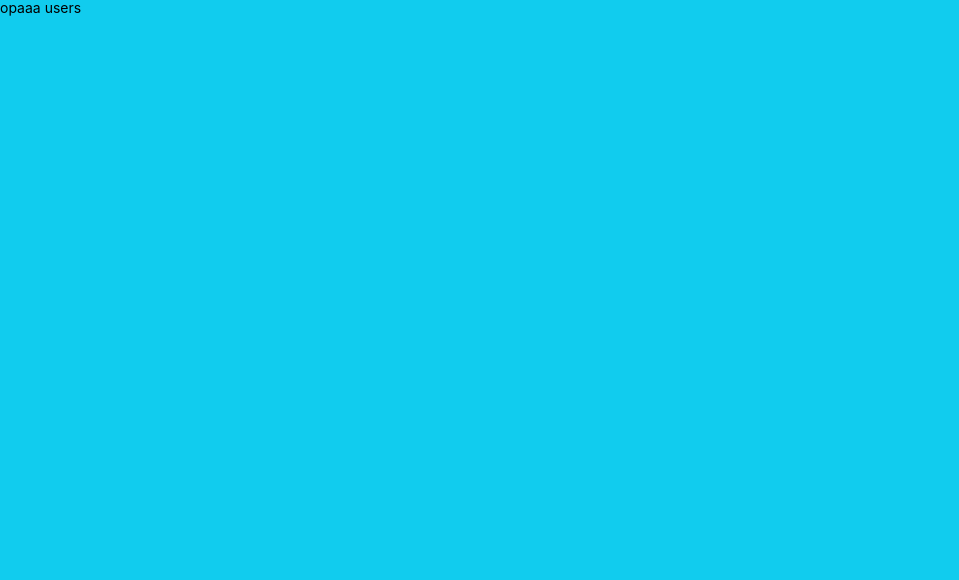
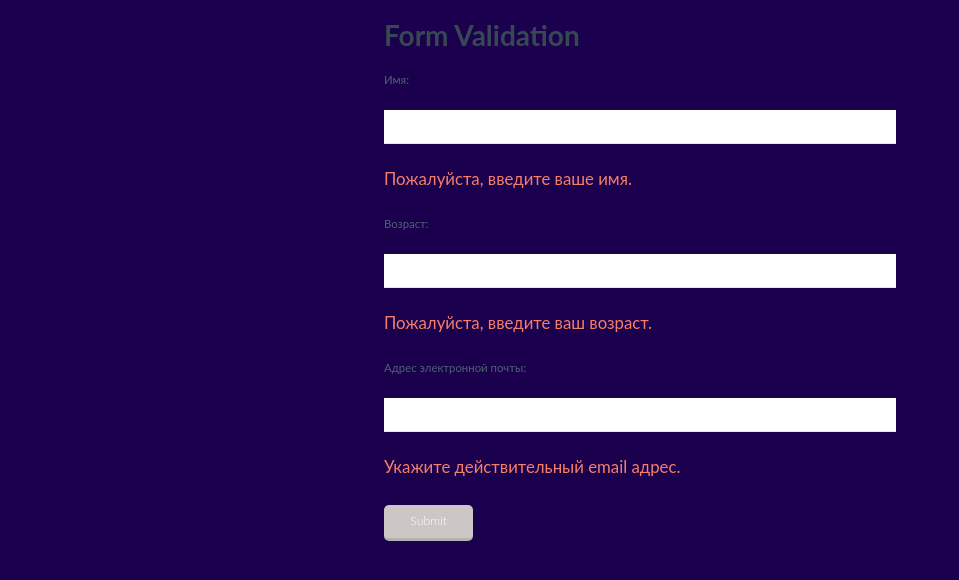
Before and after one commit to Zmhan-github/css-boilerplate, a website built with webpack: page src/pages/users/users.html in a window 1280 px wide. Shown: the whole page, without its empty margins (0-959 px from the left). Built offline with nearby package versions, Linux system fonts and the light colour scheme.

Commit message:
added Vue Falidation

```diff
--- a/package.json
+++ b/package.json
@@ -43,6 +43,7 @@
     "mini-css-extract-plugin": "^0.7.0",
     "node-sass": "^4.12.0",
     "optimize-css-assets-webpack-plugin": "^5.0.1",
+    "postcss-loader": "^3.0.0",
     "prettier": "^1.18.2",
     "pretty-quick": "^1.11.1",
     "sass-loader": "^7.1.0",
--- /dev/null
+++ b/src/pages/users/main.vue.js
@@ -0,0 +1,47 @@
+/* eslint-disable no-console */
+// eslint-disable-next-line no-undef
+new Vue({
+  el: '#app',
+
+  data() {
+    return {
+      form: {
+        name: null,
+        age: null,
+        email: null
+      }
+    }
+  },
+
+  computed: {
+    nameIsValid() {
+      return !!this.form.name
+    },
+
+    ageIsValid() {
+      return (
+        typeof this.form.age === 'number' &&
+        this.form.age > 12 &&
+        this.form.age < 120
+      )
+    },
+
+    emailIsValid() {
+      return /^[^\s@]+@[^\s@]+\.[^\s@]+$/.test(this.form.email)
+    },
+
+    formIsValid() {
+      return this.nameIsValid && this.ageIsValid && this.emailIsValid
+    }
+  },
+
+  methods: {
+    submitForm() {
+      if (this.formIsValid) {
+        console.log('📝 Form Submitted', this.form)
+      } else {
+        console.log('❌ Invalid form')
+      }
+    }
+  }
+})
--- /dev/null
+++ b/src/pages/users/user.css
@@ -0,0 +1,125 @@
+/* Styles are taken from https://github.com/monterail/vuelidate */
+@import url('http://use.fontawesome.com/releases/v5.0.1/css/all.css');
+body {
+  width: 40%;
+  margin: 0 auto;
+  font-family: 'Lato', sans-serif;
+}
+input {
+  font-family: 'Lato', sans-serif;
+  font-size: 0.875rem;
+  font-weight: 300;
+  color: #374853;
+  line-height: 2.375rem;
+  min-height: 2.375rem;
+  position: relative;
+  /* border: 1px solid #e8e8e8; */
+  border: none;
+  border-bottom: 1px solid #e8e8e8;
+  /* border-radius: 5px; */
+  background: #fff;
+  padding: 0 0.8125rem;
+  width: 100%;
+  transition: border 0.1s ease;
+  box-sizing: border-box;
+}
+input.error,
+input.error:focus {
+  border-color: #f79483;
+}
+input.valid,
+input.valid:focus {
+  border-color: #41b883;
+}
+input:focus {
+  border-color: #a8a8a8;
+  outline: none;
+}
+label {
+  font-size: 0.8125rem;
+  color: #4b6372;
+  margin-bottom: 0.3125rem;
+  /* margin-left: 0.875rem; */
+  margin-left: 0;
+  display: block;
+}
+.form-group {
+  margin-bottom: 2rem;
+}
+.error-message {
+  display: block;
+  color: #f57f6c;
+}
+h1 {
+  color: #374853;
+}
+button {
+  font-family: 'Lato', sans-serif;
+  font-size: 0.875rem;
+  font-weight: 300;
+  color: #fff;
+  min-height: 2.5rem;
+  line-height: 1.4;
+  padding: 0.5rem 1.875rem 0.625rem;
+  box-sizing: border-box;
+  position: relative;
+  display: inline-block;
+  background: #41b883;
+  border: none;
+  border-radius: 5px;
+  z-index: 1;
+  overflow: hidden;
+  outline: none;
+  vertical-align: middle;
+  transition: 0.1s background ease, 0.1s border-color ease, 0.1s color ease;
+  border-bottom: 3px solid #266d4d;
+  text-decoration: none;
+}
+button:hover,
+button:focus {
+  background: #349268;
+  cursor: pointer;
+}
+button:disabled {
+  background: #ccc6c6;
+  border-bottom: 3px solid #b3b1b1;
+  cursor: not-allowed;
+}
+
+input[type='checkbox'] {
+  visibility: hidden;
+  font-size: 1.33333333em;
+  line-height: 0.75em;
+  vertical-align: -10%;
+  position: relative;
+  left: 5px;
+  color: #555 !important;
+  font-weight: 200;
+  letter-spacing: 1px;
+}
+
+input[type='checkbox']:before {
+  font-family: 'Font Awesome 5 Free' !important;
+  display: inline-block !important;
+  visibility: visible !important;
+}
+
+input[type='checkbox']:before {
+  font-weight: 400;
+  content: '\f0c8';
+}
+
+input[type='checkbox']:checked:before {
+  font-weight: 900;
+  content: '\f14a';
+}
+
+.github-username {
+  position: relative;
+}
+
+.github-username .fa-spinner {
+  position: absolute;
+  top: 33px;
+  right: 10px;
+}
--- a/src/pages/users/users.html
+++ b/src/pages/users/users.html
@@ -3,9 +3,43 @@
   <head>
     <meta charset="UTF-8" />
     <meta name="viewport" content="width=device-width, initial-scale=1.0" />
-    <title>Document</title>
+    <title>Users</title>
+    <!-- production version, optimized for size and speed -->
+    <script src="https://cdn.jsdelivr.net/npm/vue"></script>
   </head>
   <body>
-    opaaa users
+    <div id="app">
+      <h1>Form Validation</h1>
+
+      <form @submit.prevent="submitForm" autocomplete="off">
+        <div class="form-group">
+          <label for="name">Имя:</label>
+          <input v-model="form.name" id="name" />
+          <p v-if="!nameIsValid" class="error-message">
+            Пожалуйста, введите ваше имя.
+          </p>
+        </div>
+
+        <div class="form-group">
+          <label for="age">Возраст:</label>
+          <input v-model.number="form.age" id="age" />
+          <p v-if="!ageIsValid" class="error-message">
+            Пожалуйста, введите ваш возраст.
+          </p>
+        </div>
+
+        <div class="form-group">
+          <label for="email">Адрес электронной почты:</label>
+          <input v-model="form.email" id="email" />
+          <p v-if="!emailIsValid" class="error-message">
+            Укажите действительный email адрес.
+          </p>
+        </div>
+
+        <div>
+          <button :disabled="!formIsValid">Submit</button>
+        </div>
+      </form>
+    </div>
   </body>
 </html>
--- a/src/pages/users/users.js
+++ b/src/pages/users/users.js
@@ -1 +1,2 @@
-import '../../scss/main.scss'
+import './user.css'
+import './main.vue.js'
```
Also changed, not shown: 1 other file.
